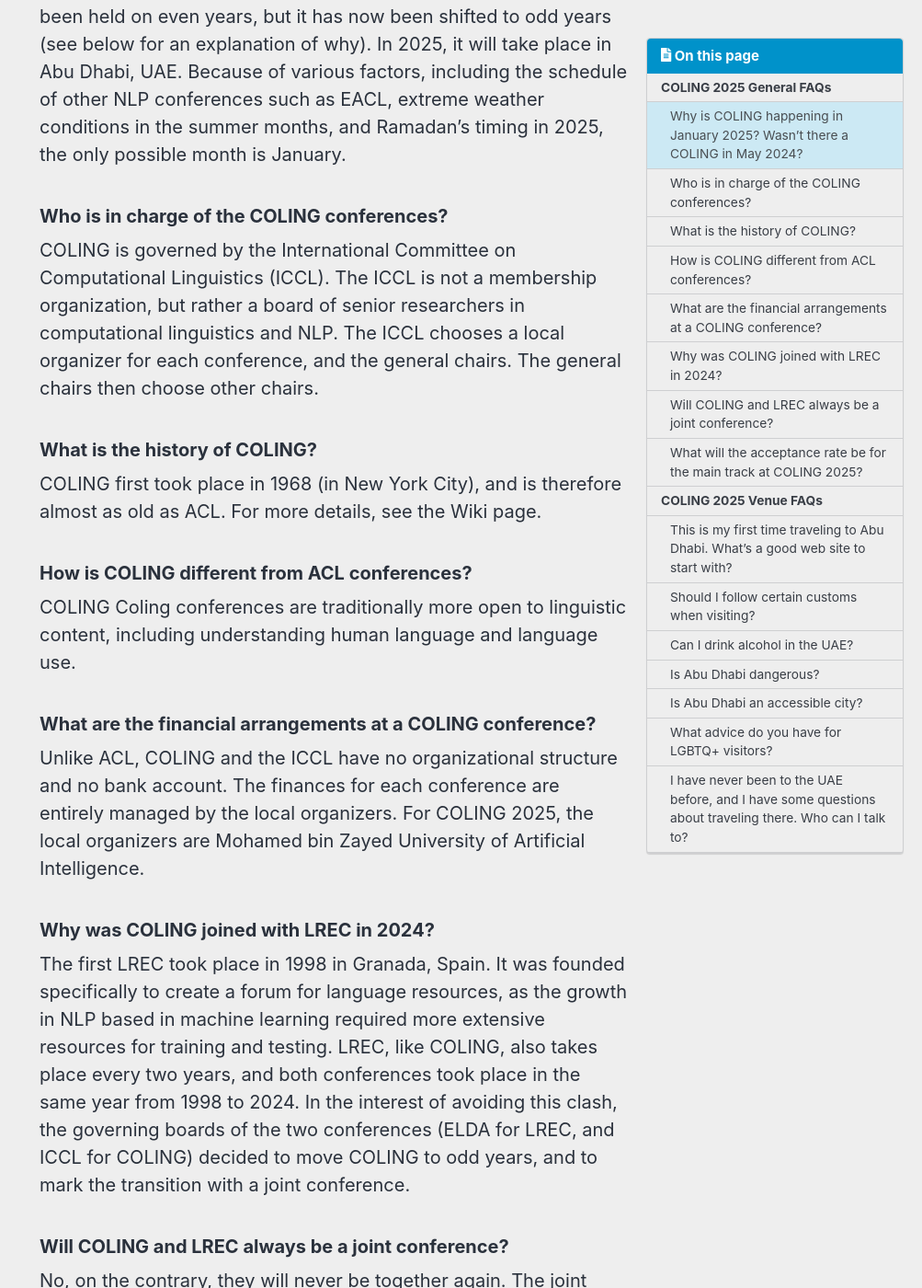
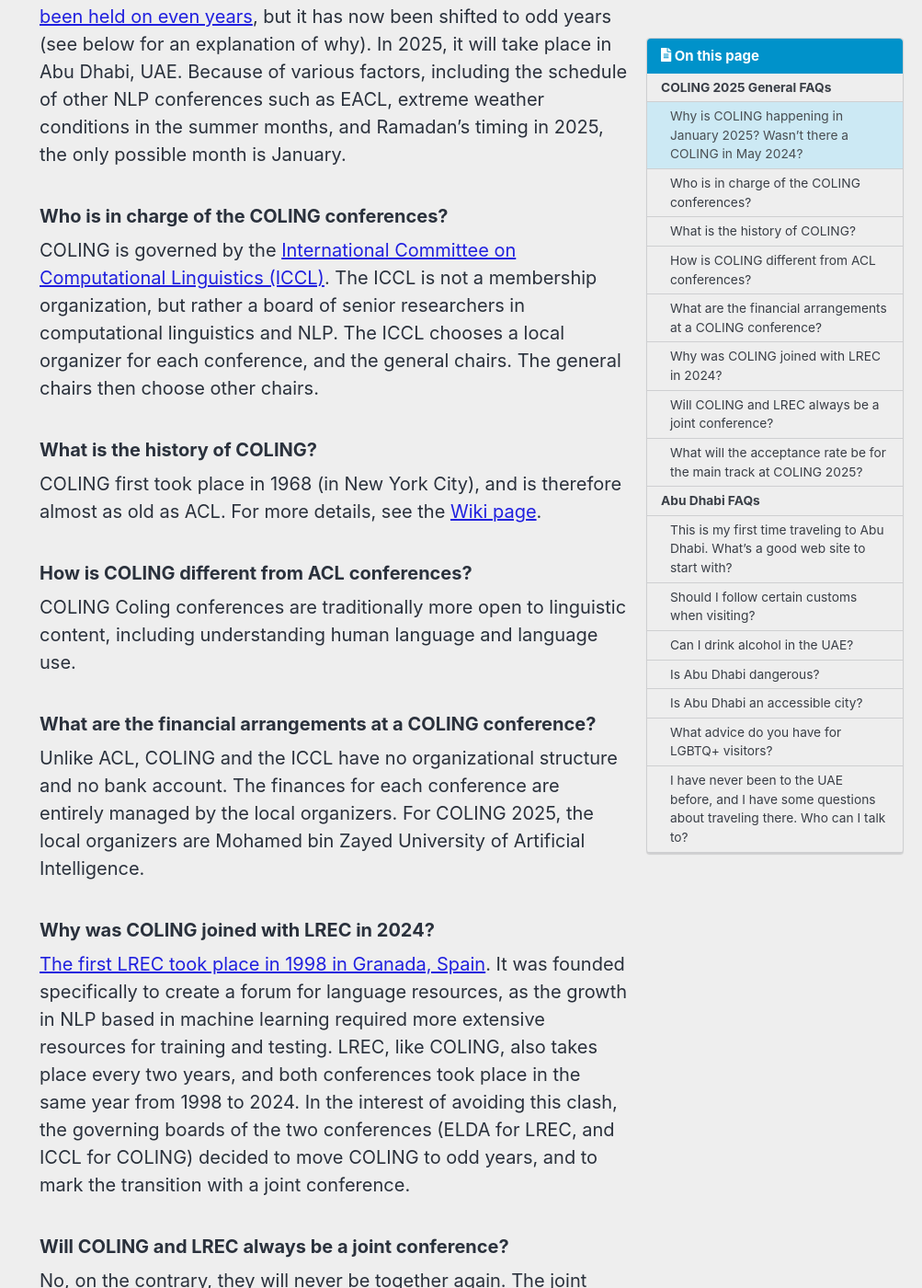
Before and after one commit to hasaniqbal777/coling-2025, a Jekyll site: the page built from _pages/faqs.md, in a window 1280 px wide and 1400 px high, scrolled down 402 px. Shown: the whole window at 92% size, without its empty margins (277-1280 px from the left). Built offline with Jekyll 4.4.1, drawn with Linux system fonts in a browser that asks for light colours; cached includes are drawn as plain includes; nearby versions of some CDN libraries; some of the changed text lies outside the part shown.

Commit message:
Fixed links in FAQ page

```diff
--- a/_pages/faqs.md
+++ b/_pages/faqs.md
@@ -9,17 +9,17 @@ toc_sticky: True
 
 ## COLING 2025 General FAQs
 
-### Why is COLING happening in January 2025?  Wasn’t there a COLING in May 2024?
+### Why is COLING happening in January 2025? Wasn’t there a COLING in May 2024?
 
-The short answer is: COLING has always (since 1976 in Bergen)  been held on even years, but it has now been shifted  to odd years (see below for an explanation of why).  In 2025, it will take place in Abu Dhabi, UAE.  Because of various factors, including the schedule of other NLP conferences such as EACL, extreme weather conditions in the summer months, and Ramadan’s timing in 2025, the only possible month is January.
+The short answer is: COLING [has always (since 1976 in Bergen) been held on even years](https://en.wikipedia.org/wiki/International_Committee_on_Computational_Linguistics), but it has now been shifted to odd years (see below for an explanation of why). In 2025, it will take place in Abu Dhabi, UAE. Because of various factors, including the schedule of other NLP conferences such as EACL, extreme weather conditions in the summer months, and Ramadan’s timing in 2025, the only possible month is January.
 
 ### Who is in charge of the COLING conferences?
 
-COLING is governed by the International Committee on Computational Linguistics (ICCL).  The ICCL is not a membership organization, but rather a board of senior researchers in computational linguistics and NLP.  The  ICCL chooses a local organizer for each conference, and the general chairs.  The general chairs then choose other chairs.
+COLING is governed by the [International Committee on Computational Linguistics (ICCL)](https://en.wikipedia.org/wiki/International_Committee_on_Computational_Linguistics). The ICCL is not a membership organization, but rather a board of senior researchers in computational linguistics and NLP. The ICCL chooses a local organizer for each conference, and the general chairs. The general chairs then choose other chairs.
 
 ### What is the history of COLING?
 
-COLING first took place in 1968 (in New York City), and is therefore almost as old as ACL.  For more details, see the Wiki page.
+COLING first took place in 1968 (in New York City), and is therefore almost as old as ACL. For more details, see the [Wiki page](https://en.wikipedia.org/wiki/International_Committee_on_Computational_Linguistics).
 
 ### How is COLING different from ACL conferences?
 
@@ -27,21 +27,21 @@ COLING Coling conferences are traditionally more open to linguistic content, inc
 
 ### What are the financial arrangements at a COLING conference?
 
-Unlike ACL, COLING and the ICCL have no organizational structure and no bank account.  The finances for each conference are entirely managed by the local organizers. For COLING 2025, the local organizers are Mohamed bin Zayed University of Artificial Intelligence.
+Unlike ACL, COLING and the ICCL have no organizational structure and no bank account. The finances for each conference are entirely managed by the local organizers. For COLING 2025, the local organizers are Mohamed bin Zayed University of Artificial Intelligence.
 
 ### Why was COLING joined with LREC in 2024?
 
-The first LREC took place in 1998 in Granada, Spain.  It was founded specifically to create a forum for language resources, as the growth in NLP based in machine learning required more extensive resources for training and testing.  LREC, like COLING, also takes place every two years, and both conferences took place in the same year from 1998 to 2024.  In the interest of avoiding this clash, the governing boards of the two conferences (ELDA for LREC, and ICCL for COLING) decided to move COLING to odd years, and to mark the transition with a joint conference.
+[The first LREC took place in 1998 in Granada, Spain](https://en.wikipedia.org/wiki/International_Conference_on_Language_Resources_and_Evaluation). It was founded specifically to create a forum for language resources, as the growth in NLP based in machine learning required more extensive resources for training and testing. LREC, like COLING, also takes place every two years, and both conferences took place in the same year from 1998 to 2024. In the interest of avoiding this clash, the governing boards of the two conferences (ELDA for LREC, and ICCL for COLING) decided to move COLING to odd years, and to mark the transition with a joint conference.
 
 ### Will COLING and LREC always be a joint conference?
 
-No, on the contrary, they will never be together again.  The joint conference in 2024 was a one-time event.  In 2025 and in the future, COLING will again be a stand-alone conference, and the nature of COLING will again be like previous COLING conferences before the joint conference in 2024.
+No, on the contrary, they will never be together again. The joint conference in 2024 was a one-time event. In 2025 and in the future, COLING will again be a stand-alone conference, and the nature of COLING will again be like previous COLING conferences before the joint conference in 2024.
 
 ### What will the acceptance rate be for the main track at COLING 2025?
 
-We cannot say now of course, since it depends on many factors, but we point to the acceptance rates of past COLING conferences as a rough guide: around 30%.
+We cannot say now of course, since it depends on many factors, but we point to [the acceptance rates of past COLING conferences](https://aclweb.org/aclwiki/Conference_acceptance_rates) as a rough guide: around 30%.
 
-## COLING 2025 Venue FAQs
+## Abu Dhabi FAQs
 
 ### This is my first time traveling to Abu Dhabi. What’s a good web site to start with?
 
```
